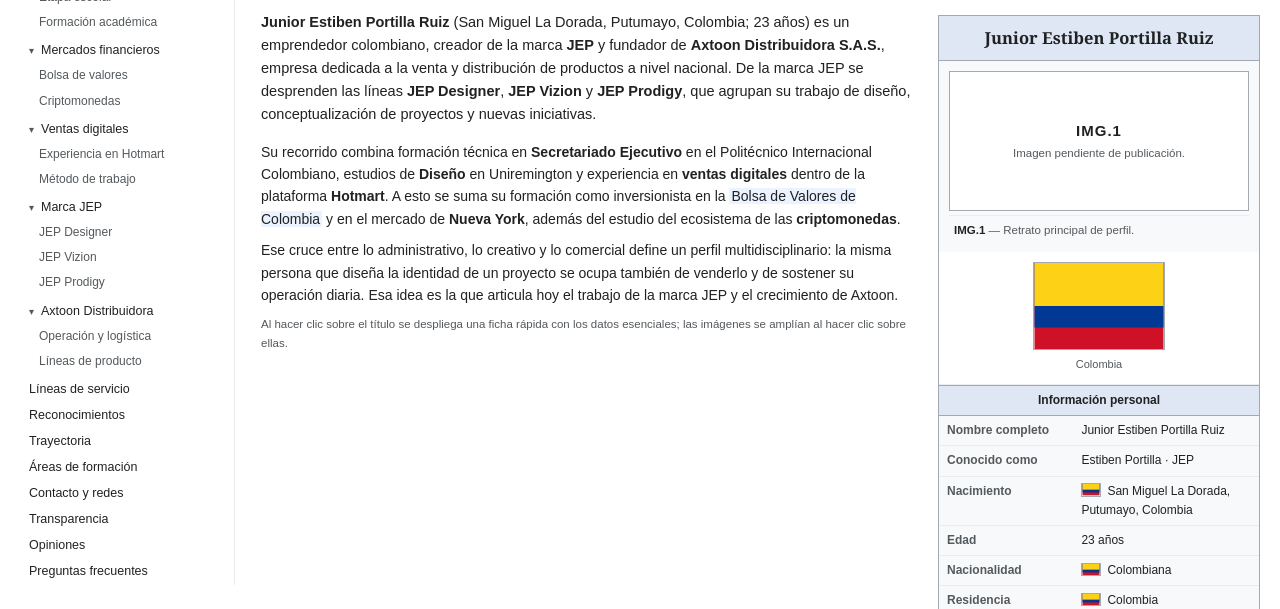
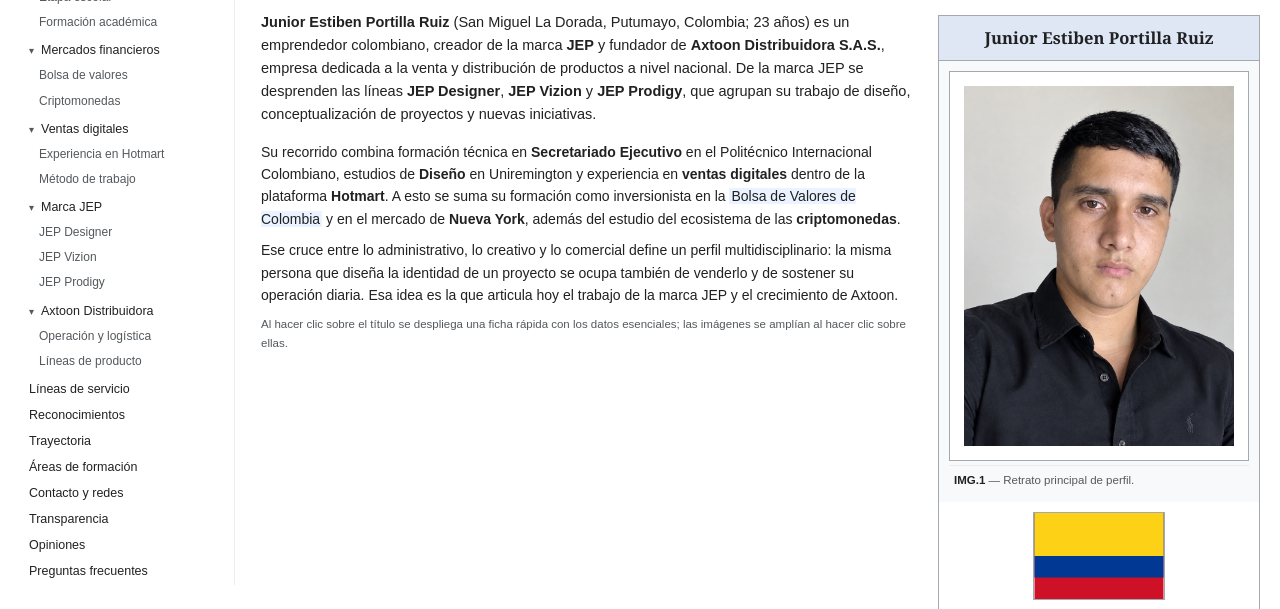
Before and after one commit to juniorportilla/juniorestibenportillabiografia, a plain HTML site: page index.html in a window 1280 px wide. Shown: the part 191-800 px from the top of the page. Drawn offline with Linux system fonts and the light colour scheme.

Commit message:
Update image handling and error logging

```diff
--- a/index.html
+++ b/index.html
@@ -1200,10 +1200,29 @@
 
 <script>
 /* =========================================================
-   1) ENLACES DE IMÁGENES (GitHub, tipo raw)
+   1) IMÁGENES
+   ---------------------------------------------------------
+   Tienes dos formas de llenar esto:
+
+   A) La más fácil. Si el archivo .html y las fotos están en la MISMA
+      carpeta del repositorio, escribe solo el nombre del archivo:
+         "IMG.1": "img1.jpg"
+
+   B) Si las fotos están en otro repositorio o en otra carpeta, pega el
+      enlace completo. Puedes pegar el enlace normal de GitHub
+      (el que dice /blob/): el código lo convierte solo a tipo raw.
+
+   Atajo: si todas tus fotos están en la misma carpeta remota, pega esa
+   carpeta una sola vez en BASE y luego escribe solo los nombres.
+   Ejemplo:
+   const BASE = "https://raw.githubusercontent.com/USUARIO/REPO/main/";
+
+   Ojo con las mayúsculas: IMG1.JPG y img1.jpg no son lo mismo en GitHub.
    ========================================================= */
+const BASE = "";
+
 const IMAGENES = {
-  "IMG.1": "",
+  "IMG.1": "img1.jpg",
   "IMG.2": "",
   "IMG.3": "",
   "IMG.4": "",
@@ -1244,6 +1263,28 @@
    ========================================================= */
 const OPINIONES = [];
 
+/* ====== Resolver la ruta de cada imagen ====== */
+function resolverImagen(valor){
+  var v = (valor || '').trim();
+  if (!v) return '';
+
+  // Enlace normal de GitHub -> enlace raw
+  if (v.indexOf('github.com/') !== -1 && v.indexOf('/blob/') !== -1) {
+    v = v.replace('github.com/', 'raw.githubusercontent.com/').replace('/blob/', '/');
+  }
+  // Enlace de la vista "raw" de GitHub -> dominio raw
+  if (v.indexOf('github.com/') !== -1 && v.indexOf('/raw/') !== -1) {
+    v = v.replace('github.com/', 'raw.githubusercontent.com/').replace('/raw/', '/');
+  }
+  // Ya es un enlace completo
+  if (/^https?:\/\//i.test(v)) return v;
+
+  // Solo el nombre del archivo: se usa BASE si está definido
+  var base = (BASE || '').trim();
+  if (base && base.slice(-1) !== '/') base += '/';
+  return base + v.replace(/^\.?\//, '');
+}
+
 /* ====== Render de los espacios de imagen ====== */
 (function(){
   var slots = Array.prototype.slice.call(document.querySelectorAll('.slot'));
@@ -1254,7 +1295,7 @@
     var marco = slot.querySelector('.marco');
     var cap = slot.querySelector('figcaption');
     var texto = cap ? cap.textContent.trim() : id;
-    var url = (IMAGENES[id] || '').trim();
+    var url = resolverImagen(IMAGENES[id]);
 
     if (url) {
       var img = document.createElement('img');
@@ -1262,6 +1303,7 @@
       img.alt = texto;
       img.loading = 'lazy';
       img.addEventListener('error', function(){
+        console.warn('[' + id + '] No se pudo cargar la imagen desde: ' + url);
         marco.innerHTML = '<div class="vacio"><b>' + id + '</b>Imagen no disponible en este momento.</div>';
       });
       img.addEventListener('load', function(){
```
